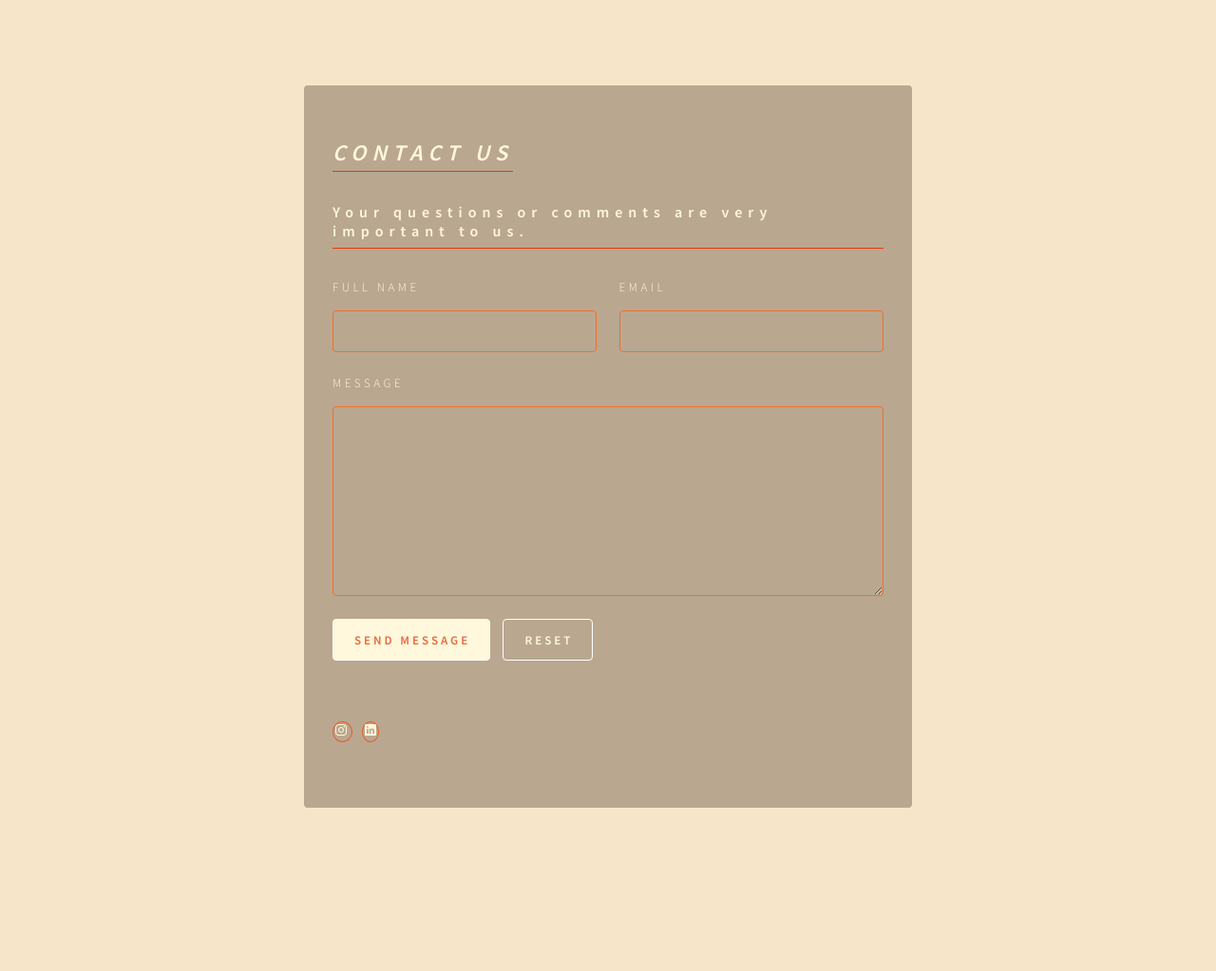
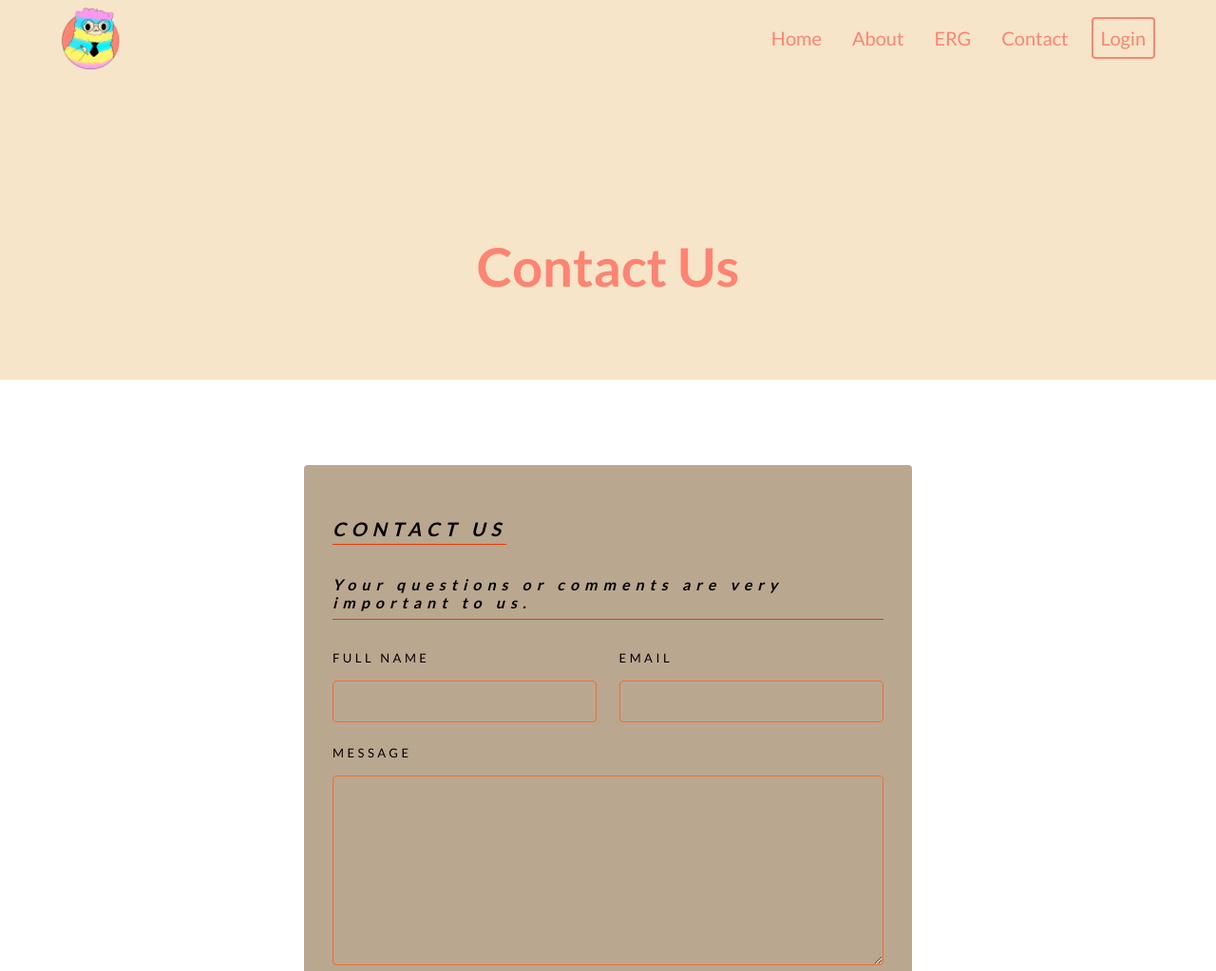
Before and after one commit to huda-ayaz/pumpkin-spice-dei-initiative, a plain HTML site: page contacts.html in a window 1280 px wide. Shown: the top 1023 px of the page at 95% size. Before the commit the page ends 941 px from the top, so only its background shows below. Drawn offline with nearby package versions, Linux system fonts and the light colour scheme.

Commit message:
Second commit

```diff
--- a/contacts.css
+++ /dev/null
@@ -1,116 +0,0 @@
-*{
-    margin: 0px;
-    padding: 0px;
-    box-sizing: border-box;
-    font-family: 'Source Sans Pro', sans-serif;
-    text-decoration: none;
-    color: rgb(255, 248, 220);
-  }
-  body {
-    background-color: #f6e5c8;
-  }
-
-  form {
-    background:rgba(186, 167, 144);
-    width: 640px;
-    margin: 90px auto;
-    max-width: 97%;
-    border-radius: 4px;
-    padding: 55px 30px;
-  }
-
-  form .title h2{
-    letter-spacing: 6px;
-    border-bottom: 1px solid rgb(231, 58, 10);
-    display: inline-block;
-    padding-bottom: 4px;
-    margin-bottom: 32px;
-  }
-  form .title h4{
-    letter-spacing: 6px;
-    border-bottom: 1px solid rgb(231, 58, 10);
-    display: inline-block;
-    padding-bottom: 8px;
-    margin-bottom: 32px;
-  }
-  form .half{
-    display: flex;
-    justify-content: space-between;
-  }
-
-  form .half .item{
-    display: flex;
-    flex-direction: column;
-    margin-bottom: 24px;
-    width: 48%;
-  }
-
-  form label{
-    display: block;
-    font-size: 13px;
-    letter-spacing: 3.5px;
-    margin-bottom: 16px;
-  }
-
-  form .half .item input{
-    border-radius: 4px;
-    border: 1px solid rgb(240, 111, 46);
-    outline: 0;
-    padding: 16px;
-    width: 100%;
-    height: 44px;
-    background: transparent;
-    font-size: 17px;
-  }
-
-  form .full{
-    margin-bottom: 24px;
-  }
-
-  form .full textarea{
-    background: transparent;
-    border-radius: 4px;
-    border: 1px solid rgb(240, 111, 46);
-    outline: 0;
-    padding: 12px 16px;
-    width: 100%;
-    height: 200px;
-    font-size: 17px;
-  }
-
-  form .action{
-    margin-bottom: 50px;
-  }
-
-  form .action input{
-    background: transparent;
-    border-radius: 4px;
-    border: 1px solid white;
-    cursor: pointer;
-    font-size: 13px;
-    font-weight: 600;
-    height: 44px;
-    letter-spacing: 3px;
-    outline: 0;
-    padding: 0 20px 0 22px;
-    margin-right: 10px;
-  }
-
-  form .action input[type="submit"]{
-    background: cornsilk;
-    color: rgb(235, 105, 62);
-  }
-
-  form .icons a{
-    border: 1px solid rgb(233, 92, 45);
-    border-radius: 100%;
-    line-height: 50px;
-    text-align: center;
-    font-weight: 600;
-    width: 38px;
-    margin-right: 10px;
-  }
-
-  form .half .item input:focus, form .full textarea:focus, form .action input[type="reset"]:hover, form .icons a:hover{
-    background: rgb(235, 105, 62);
-  }
--- a/contacts.html
+++ b/contacts.html
@@ -1,46 +1,80 @@
-<head>
-    <meta charset="utf-8">
-    <title>pumpkin Spice DEI Initaopentive</title>
-    <link rel="stylesheet" href="contacts.css">
-    <meta name="viewport" content="width=device-width,initial-scale=1.0">
-    <link rel="stylesheet" href="https://cdnjs.cloudflare.com/ajax/libs/font-awesome/4.7.0/css/font-awesome.min.css">
-    <link rel="preconnect" href="https://fonts.gstatic.com" crossorigin>
-    <link href="https://fonts.googleapis.com/css2?family=Source+Sans+Pro:wght@300;600&display=swap" rel="stylesheet">
+<!DOCTYPE html>
+<html lang="en">
+  <head>
+    <meta charset="utf-8" />
+    <title>Contact - PSDEI</title>
+    <link rel="stylesheet" href="styles.css" />
+    <script
+      src="https://code.jquery.com/jquery-3.6.1.min.js"
+      integrity="sha256-o88AwQnZB+VDvE9tvIXrMQaPlFFSUTR+nldQm1LuPXQ="
+      crossorigin="anonymous"
+    ></script>
+    <script>
+      $(function () {
+        $("#navbar").load("navbar.html");
+      });
+    </script>
+    <meta name="viewport" content="width=device-width,initial-scale=1.0" />
+    <link
+      rel="stylesheet"
+      href="https://cdnjs.cloudflare.com/ajax/libs/font-awesome/4.7.0/css/font-awesome.min.css"
+    />
+    <link rel="preconnect" href="https://fonts.gstatic.com" crossorigin />
+    <link
+      href="https://fonts.googleapis.com/css2?family=Source+Sans+Pro:wght@300;600&display=swap"
+      rel="stylesheet"
+    />
   </head>
+
   <body>
-    <div class="container">
+    <!--class="contact__body" removed-->
+    <section id="landing">
+      <header class="sub-header">
+        <div id="navbar"></div>
+        <div class="header__container">
+          <div class="header__description">
+            <h1>Contact Us</h1>
+          </div>
+        </div>
+      </header>
+    </section>
+    <!-- <div class="container"> removed because no closing div and no effect w/o it-->
     <script src="https://unpkg.com/ionicons@4.5.10-0/dist/ionicons.js"></script>
     <script src="https://unpkg.com/ionicons@4.5.10-0/dist/ionicons.js"></script>
     <form action="">
       <div class="title">
         <h2><i>CONTACT US</i></h2>
-        <h4><em></em>Your questions or comments are very important to us.</em></h4>
+        <h4><em>Your questions or comments are very important to us.</em></h4>
       </div>
       <div class="half">
         <div class="item">
           <label for="name">FULL NAME</label>
-          <input type="text" id = "name">
+          <input type="text" id="name" />
         </div>
         <div class="item">
           <label for="email">EMAIL</label>
-          <input type="text" id = "email">
+          <input type="text" id="email" />
         </div>
       </div>
       <div class="full">
         <label for="message">MESSAGE</label>
-        <textarea name="" id = "message"></textarea>
+        <textarea name="" id="message"></textarea>
       </div>
       <div class="action">
-        <input type="submit" value = "SEND MESSAGE">
-        <input type="reset" value = "RESET">
+        <input type="submit" class="btn" value="SEND MESSAGE" />
+        <input type="reset" class="btn" value="RESET" />
       </div>
       <div class="icons">
-        <a href="https://www.instagram.com/projectalpacany/"  target = _blank>
+        <a href="https://www.instagram.com/projectalpacany/" target="_blank">
           <ion-icon name="logo-instagram"></ion-icon>
         </a>
-        <a href = "https://www.linkedin.com/company/projectalpaca/" target = _blank>
-        <ion-icon name="logo-linkedin"></ion-icon>
+        <a
+          href="https://www.linkedin.com/company/projectalpaca/"
+          target="_blank"
+        >
+          <ion-icon name="logo-linkedin"></ion-icon>
         </a>
       </div>
     </form>
   </body>
+</html>
--- /dev/null
+++ b/navbar.html
@@ -0,0 +1,28 @@
+<!DOCTYPE html>
+<html lang="en">
+  <head>
+    <meta charset="UTF-8" />
+    <meta http-equiv="X-UA-Compatible" content="IE=edge" />
+    <meta name="viewport" content="width=device-width, initial-scale=1.0" />
+    <title>Navigation Bar</title>
+    <link rel="stylesheet" href="./styles.css" />
+  </head>
+  <body>
+    <nav>
+      <div class="nav__container">
+        <img
+          class="logo"
+          src="./assets/logo.png"
+          alt="The Alpaca Company Logo"
+        />
+        <ul class="nav__links">
+          <li><a href="index.html" class="nav__link">Home</a></li>
+          <li><a href="about.html" class="nav__link">About</a></li>
+          <li><a href="#" class="nav__link">ERG</a></li>
+          <li><a href="contacts.html" class="nav__link">Contact</a></li>
+          <li><a href="#" class="nav__link nav__link--primary">Login</a></li>
+        </ul>
+      </div>
+    </nav>
+  </body>
+</html>
--- a/styles.css
+++ b/styles.css
@@ -1,6 +1,6 @@
-@import url('https://fonts.googleapis.com/css2?family=Lato:wght@400;700&display=swap');
+@import url("https://fonts.googleapis.com/css2?family=Lato:wght@400;700&display=swap");
 * {
-    font-family: 'Lato', sans-serif;
+  font-family: "Lato", sans-serif;
   padding: 0;
   margin: 0;
   box-sizing: border-box;
@@ -48,7 +48,6 @@ li {
 
 .nav__link:hover {
   text-decoration: underline;
-
 }
 
 .nav__link--primary {
@@ -59,6 +58,12 @@ li {
 .nav__link--primary:hover {
   text-decoration: none;
 }
+
+/*
+
+HOME PAGE
+
+*/
 
 #landing {
   background-color: #f6e5c8;
@@ -76,6 +81,7 @@ header {
   display: flex;
   flex-direction: column;
   justify-content: space-around;
+  padding-top: 24px;
 }
 
 .header__description {
@@ -84,22 +90,26 @@ header {
   align-items: center;
 }
 
+.sub-header {
+    height: 50vh;
+}
+
 h2 {
   font-size: 20px;
-    margin-top: 12px;
+  margin-bottom: 20px;
   text-align: center;
 }
 
 h1 {
   font-size: 56px;
   color: #fd8473;
-    margin: 24px 0 24px 0;
+  margin-bottom: 24px;
   text-align: center;
 }
 
 .header__description--pitch {
   font-weight: lighter;
-    margin: 12px 0 24px 0;
+  /* margin: 12px 0 24px 0; */
 }
 
 button {
@@ -120,6 +130,129 @@ button:active {
   border: none;
 }
 
+/* .header__learn--more {
+  margin-bottom: 12px;
+} */
+
 .header__img--wrapper {
   padding: 20px;
+  z-index: 2;
 }
+
+/*
+
+CONTACT PAGE
+
+*/
+
+.contacts__body {
+  background-color: #f6e5c8;
+}
+
+form {
+  background: rgba(186, 167, 144);
+  width: 640px;
+  margin: 90px auto;
+  max-width: 97%;
+  border-radius: 4px;
+  padding: 55px 30px;
+}
+
+form .title h2 {
+  letter-spacing: 6px;
+  border-bottom: 1px solid rgb(231, 58, 10);
+  display: inline-block;
+  padding-bottom: 4px;
+  margin-bottom: 32px;
+}
+form .title h4 {
+  letter-spacing: 6px;
+  border-bottom: 1px solid rgb(231, 58, 10);
+  display: inline-block;
+  padding-bottom: 8px;
+  margin-bottom: 32px;
+}
+form .half {
+  display: flex;
+  justify-content: space-between;
+}
+
+form .half .item {
+  display: flex;
+  flex-direction: column;
+  margin-bottom: 24px;
+  width: 48%;
+}
+
+form label {
+  display: block;
+  font-size: 13px;
+  letter-spacing: 3.5px;
+  margin-bottom: 16px;
+}
+
+form .half .item input {
+  border-radius: 4px;
+  border: 1px solid rgb(240, 111, 46);
+  outline: 0;
+  padding: 16px;
+  width: 100%;
+  height: 44px;
+  background: transparent;
+  font-size: 17px;
+}
+
+form .full {
+  margin-bottom: 24px;
+}
+
+form .full textarea {
+  background: transparent;
+  border-radius: 4px;
+  border: 1px solid rgb(240, 111, 46);
+  outline: 0;
+  padding: 12px 16px;
+  width: 100%;
+  height: 200px;
+  font-size: 17px;
+}
+
+form .action {
+  margin-bottom: 50px;
+}
+
+form .action input {
+  background: transparent;
+  border-radius: 4px;
+  border: 1px solid white;
+  cursor: pointer;
+  font-size: 13px;
+  font-weight: 600;
+  height: 44px;
+  letter-spacing: 3px;
+  outline: 0;
+  padding: 0 20px 0 22px;
+  margin-right: 10px;
+}
+
+form .action input[type="submit"] {
+  background: cornsilk;
+  color: rgb(235, 105, 62);
+}
+
+form .icons a {
+  border: 1px solid rgb(233, 92, 45);
+  border-radius: 100%;
+  line-height: 50px;
+  text-align: center;
+  font-weight: 600;
+  width: 38px;
+  margin-right: 10px;
+}
+
+form .half .item input:focus,
+form .full textarea:focus,
+form .action input[type="reset"]:hover,
+form .icons a:hover {
+  background: rgb(235, 105, 62);
+}
```
Also changed, not shown: about.html (added, +33 -0 lines), index.html (+40 -24 lines), 1 other file. Lines whose indentation alone changed are shown as unchanged.
